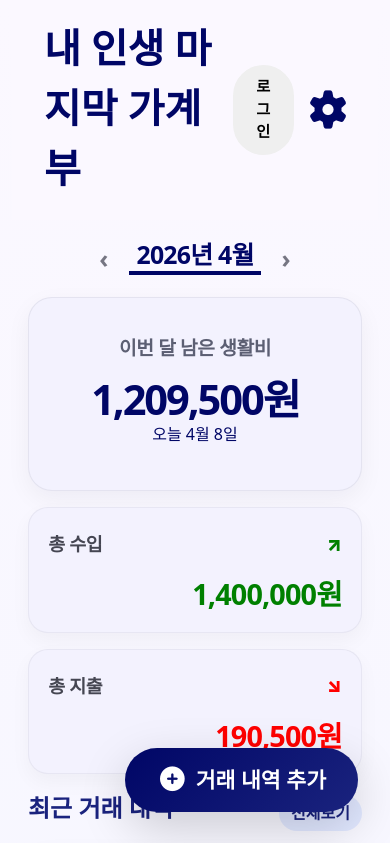
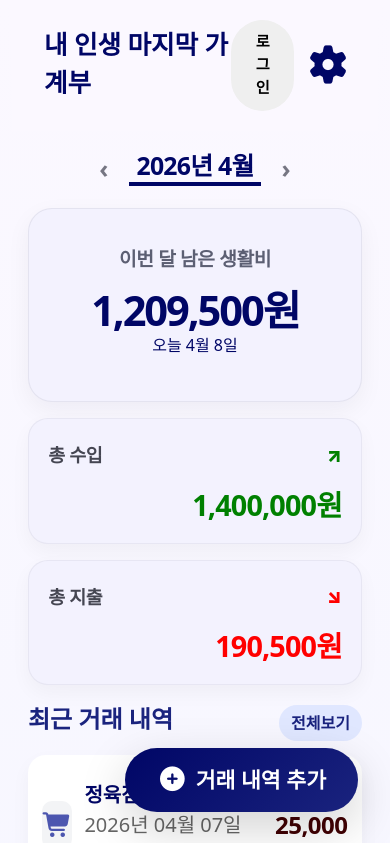
Before and after one commit to KBSkeletonTeam4/Team4_skeleton, a Vue app: page / in a window 390 px wide. Shown: the top 843 px of the page. Built offline with nearby package versions, Linux system fonts and the light colour scheme; data requests are answered from the project's data file; a web font is replaced by a local one.

Commit message:
style: Change header title font size

```diff
--- a/src/components/common/Header.vue
+++ b/src/components/common/Header.vue
@@ -129,4 +129,10 @@ onMounted(() => {
     font-size: 2.5em;
   }
 }
+
+@media screen and (max-width: 800px) {
+  .titleText {
+    font-size: 1.6em;
+  }
+}
 </style>
```
